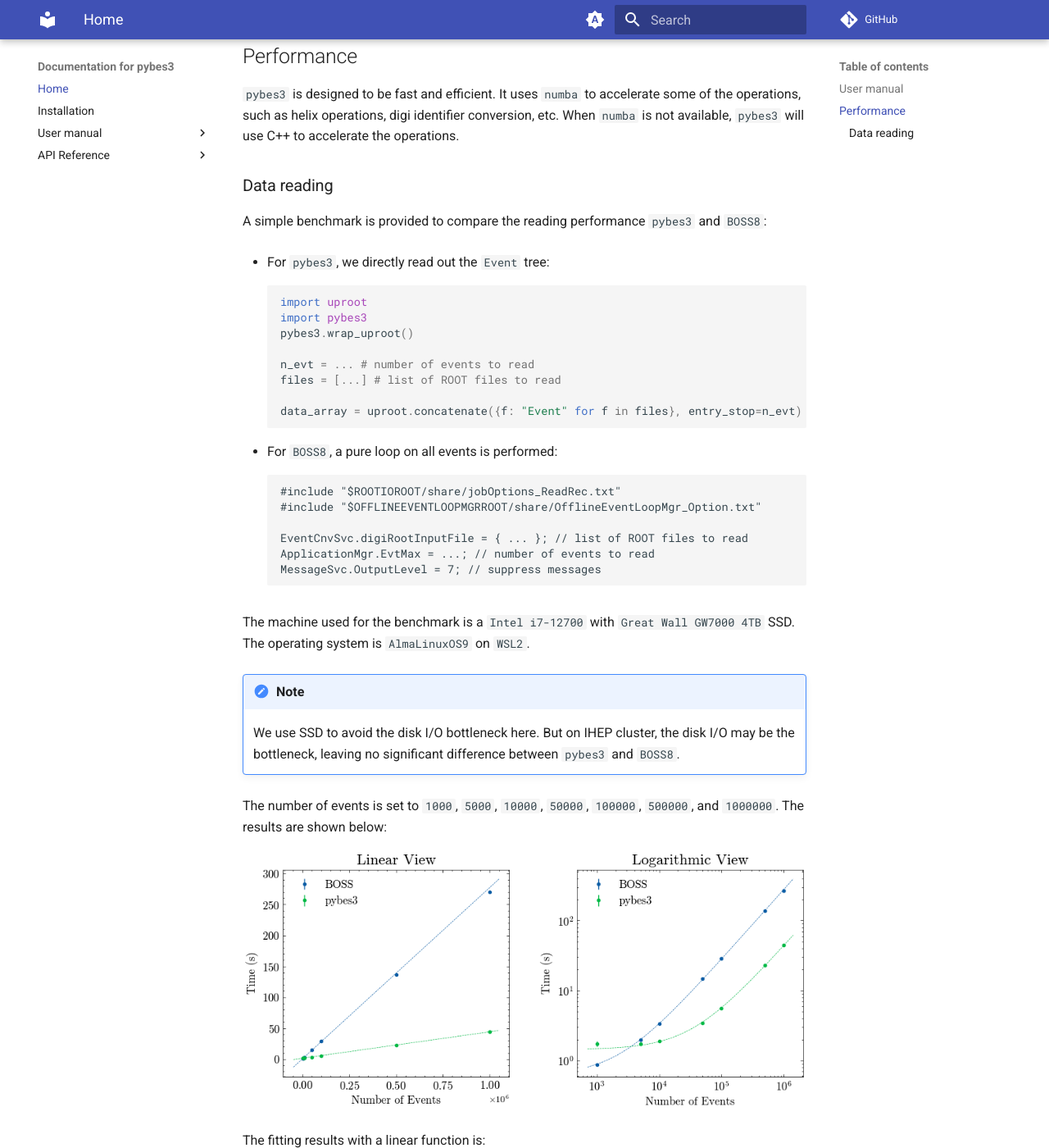
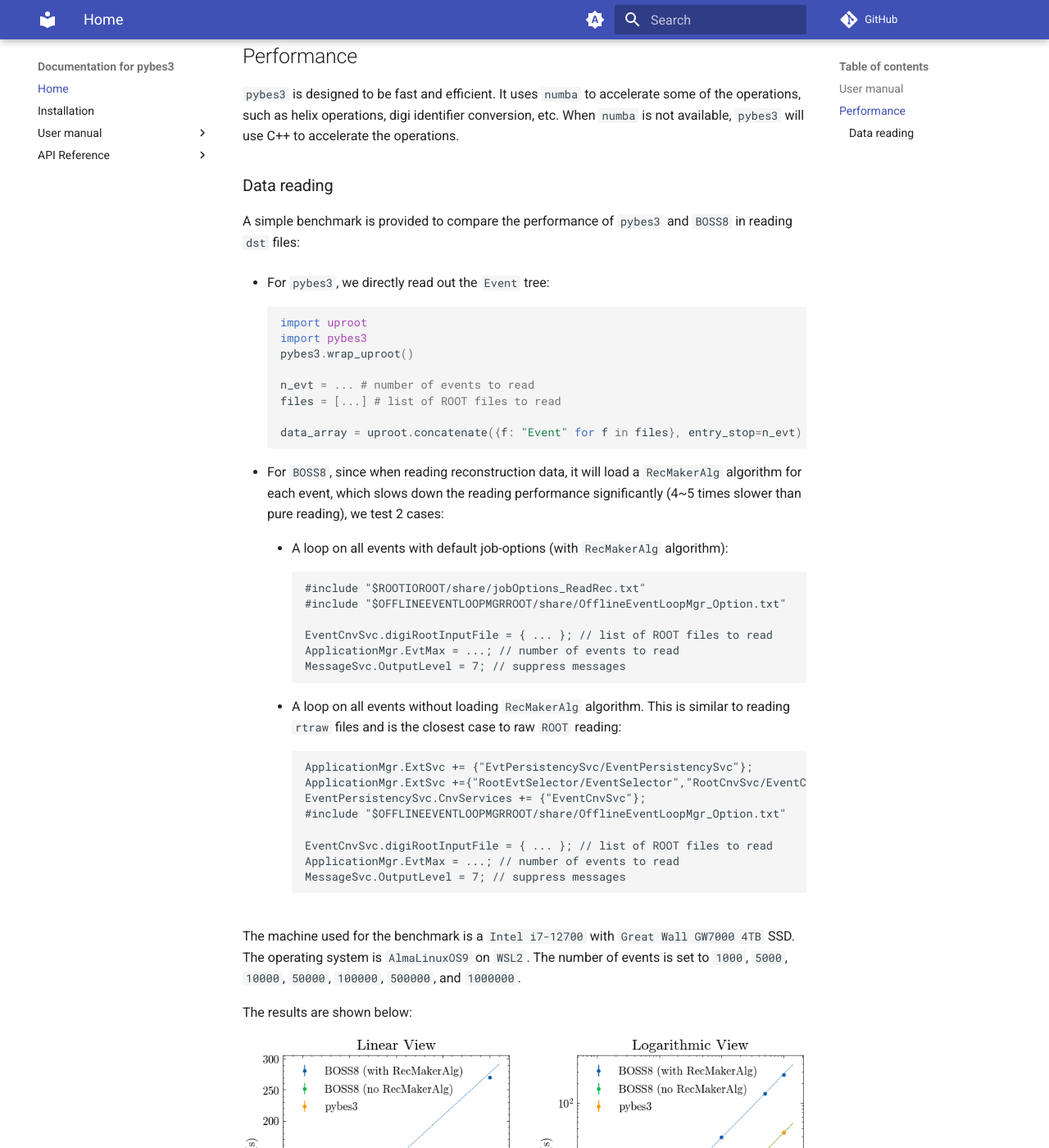
Before and after one commit to mrzimu/pybes3, an MkDocs documentation site: the page built from docs/index.md, in a window 1280 px wide and 1400 px high, scrolled down 1219 px. Shown: the whole window at 82% size. Built offline with MkDocs 1.6.1 and Material for MkDocs 9.7.7, drawn with Linux system fonts in a browser that asks for light colours; comment, search, counter and statistics services are not loaded; some of the changed text lies outside the part shown.

Commit message:
update performance docs

````diff
--- a/docs/index.md
+++ b/docs/index.md
@@ -71,7 +71,7 @@
 
 ### Data reading
 
-A simple benchmark is provided to compare the reading performance `pybes3` and `BOSS8`:
+A simple benchmark is provided to compare the performance of `pybes3` and `BOSS8` in reading `dst` files:
 
 - For `pybes3`, we directly read out the `Event` tree:
 
@@ -86,35 +86,48 @@ A simple benchmark is provided to compare the reading performance `pybes3` and `
     data_array = uproot.concatenate({f: "Event" for f in files}, entry_stop=n_evt)
     ```
 
+- For `BOSS8`, since when reading reconstruction data, it will load a `RecMakerAlg` algorithm for each event, which slows down the reading performance significantly (4~5 times slower than pure reading), we test 2 cases:
 
-- For `BOSS8`, a pure loop on all events is performed:
+    - A loop on all events with default job-options (with `RecMakerAlg` algorithm):
 
-    ```
-    #include "$ROOTIOROOT/share/jobOptions_ReadRec.txt"
-    #include "$OFFLINEEVENTLOOPMGRROOT/share/OfflineEventLoopMgr_Option.txt"
+        ```
+        #include "$ROOTIOROOT/share/jobOptions_ReadRec.txt"
+        #include "$OFFLINEEVENTLOOPMGRROOT/share/OfflineEventLoopMgr_Option.txt"
 
-    EventCnvSvc.digiRootInputFile = { ... }; // list of ROOT files to read
-    ApplicationMgr.EvtMax = ...; // number of events to read
-    MessageSvc.OutputLevel = 7; // suppress messages
-    ```
+        EventCnvSvc.digiRootInputFile = { ... }; // list of ROOT files to read
+        ApplicationMgr.EvtMax = ...; // number of events to read
+        MessageSvc.OutputLevel = 7; // suppress messages
+        ```
 
-The machine used for the benchmark is a `Intel i7-12700` with `Great Wall GW7000 4TB` SSD. The operating system is `AlmaLinuxOS9` on `WSL2`.
+    - A loop on all events without loading `RecMakerAlg` algorithm. This is similar to reading `rtraw` files and is the closest case to raw `ROOT` reading:
 
-!!! note
-    We use SSD to avoid the disk I/O bottleneck here. But on IHEP cluster, the disk I/O may be the bottleneck, leaving no significant difference between `pybes3` and `BOSS8`.
+        ```
+        ApplicationMgr.ExtSvc += {"EvtPersistencySvc/EventPersistencySvc"};
+        ApplicationMgr.ExtSvc +={"RootEvtSelector/EventSelector","RootCnvSvc/EventCnvSvc"};
+        EventPersistencySvc.CnvServices += {"EventCnvSvc"};
+        #include "$OFFLINEEVENTLOOPMGRROOT/share/OfflineEventLoopMgr_Option.txt"
 
-The number of events is set to `1000`, `5000`, `10000`, `50000`, `100000`, `500000`, and `1000000`. The results are shown below:
+        EventCnvSvc.digiRootInputFile = { ... }; // list of ROOT files to read
+        ApplicationMgr.EvtMax = ...; // number of events to read
+        MessageSvc.OutputLevel = 7; // suppress messages
+        ```
+
+The machine used for the benchmark is a `Intel i7-12700` with `Great Wall GW7000 4TB` SSD. The operating system is `AlmaLinuxOS9` on `WSL2`. The number of events is set to `1000`, `5000`, `10000`, `50000`, `100000`, `500000`, and `1000000`.
+
+The results are shown below:
 
 ![Dummy Reading Performance](image/io-benchmarking.png)
 
 The fitting results with a linear function is:
 
-
 <div class="center-table" markdown>
-|          | Initialization time (s) | Slope (s/10k-event) |
-| :------: | :---------------------: | :-----------------: |
-| `pybes3` | 1.445                   | 0.426               |
-| `BOSS8`  | 0.615                   | 2.766               |
+|                            | Initialization time (s) | Slope (s/10k-event) |
+| :------------------------: | :---------------------: | :-----------------: |
+| BOSS8 (with `RecMakerAlg`) | 0.615                   | 2.766               |
+| BOSS8 (no `RecMakerAlg`)   | 0.451                   | 0.338               |
+| pybes3                     | 1.135                   | 0.326               |
 </div>
 
-The result shows that `pybes3` can read `6~7x` faster than `BOSS8` in most of the cases. It is slower than `BOSS8` when reading small number of events (~1000), since the module importing and initialization time is counted in the benchmark.
+The result shows that `pybes3` is also comparable to `BOSS8` when `RecMakerAlg` is not loaded, which means that the reading performance of `pybes3` is close to the reading performance of `ROOT` itself. `pybes3` is several times faster than `BOSS8` with default settings, and slower when reading small number of events (~1000), since the module importing and initialization time is counted in the benchmark.
+
+Since users may have to use the default settings of `BOSS` to read reconstruction data, `pybes3` is still several times faster in this case.
````
Also changed, not shown: docs/image/io-benchmarking.png.
